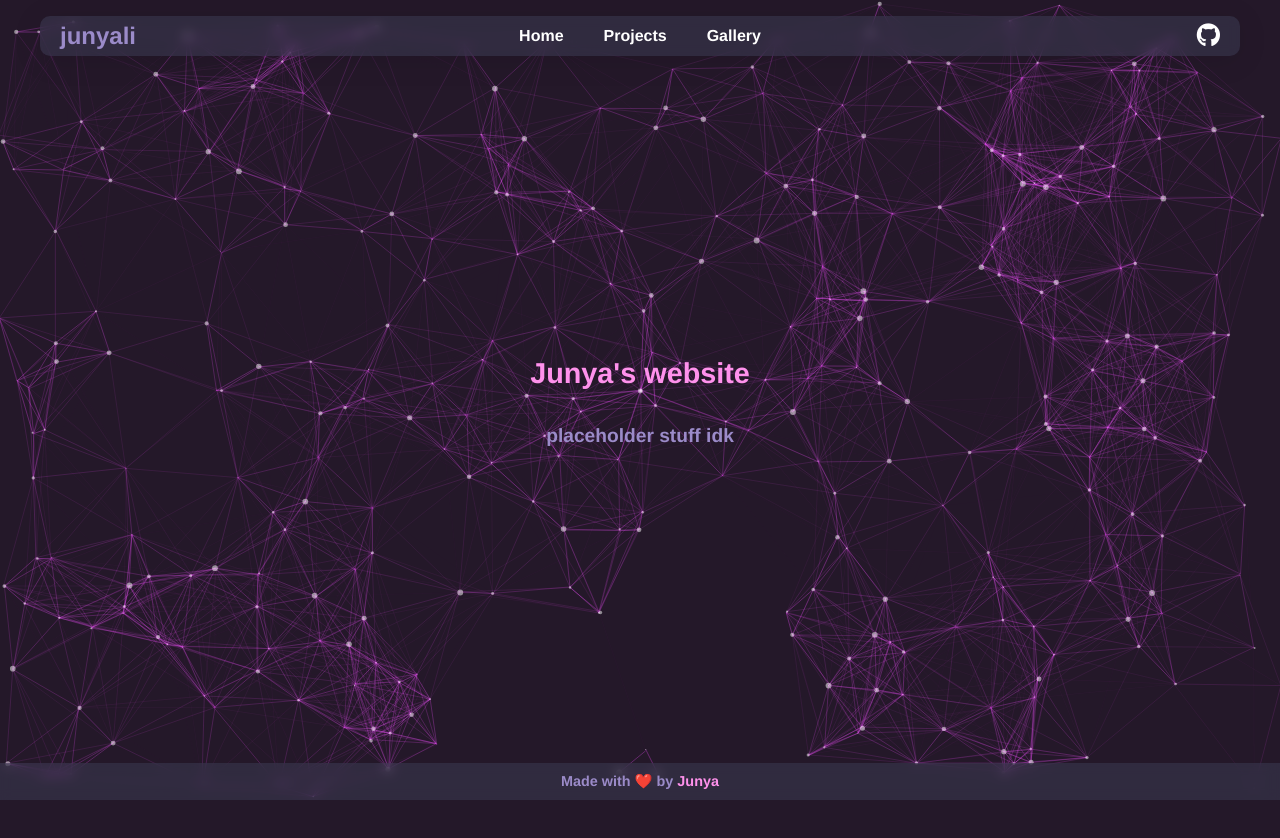
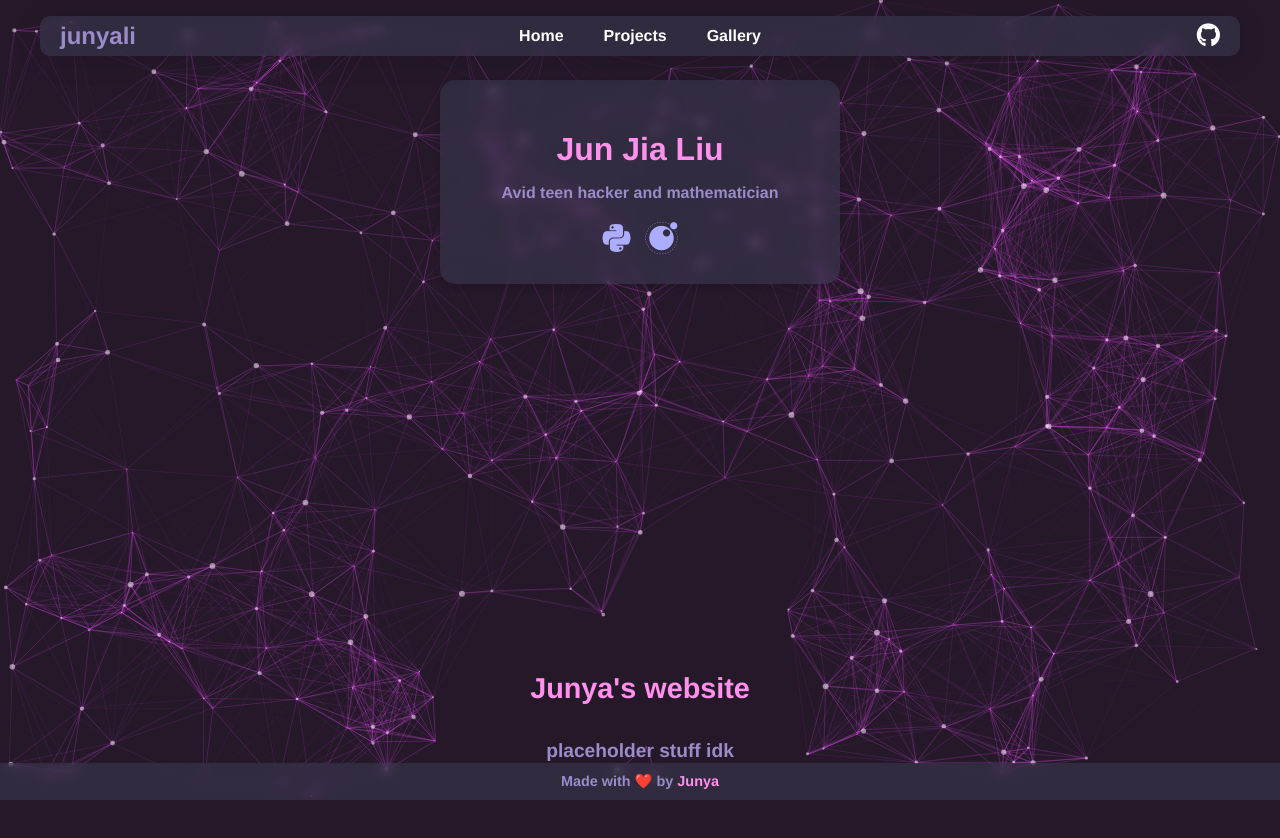
Before and after one commit to junyali/junyali.github.io, a plain HTML site: page index.html in a window 1280 px wide. Before the commit the page ends 800 px from the top, so only its background shows below. Drawn offline with nearby package versions, Linux system fonts and the light colour scheme; animation ran at ten frames a second; a web font is replaced by a local one.

Commit message:
Add basic introductory card

```diff
--- a/index.html
+++ b/index.html
@@ -20,6 +20,7 @@
         <link rel="icon" href="./favicons/favicon.ico">
         <link rel="manifest" href="./manifest.json">
         <link rel="stylesheet" href="./static/css/main.css">
+        <link rel="stylesheet" type='text/css' href="https://cdn.jsdelivr.net/gh/devicons/devicon@latest/devicon.min.css" />
         <script src="https://kit.fontawesome.com/d28e9ea757.js" crossorigin="anonymous"></script>
     </head>
 <body>
@@ -40,6 +41,15 @@
     </div>
 
     <div class="container">
+        <div class="home">
+            <h1 class="home-name">Jun Jia Liu</h1>
+            <p class="home-description">Avid teen hacker and mathematician</p>
+            <i class="experience">
+                <i class="fa-brands fa-python"></i>
+                <i class="devicon-lua-plain"></i>
+            </i>
+        </div>
+
         <section id="home">
             <h1>Junya's website</h1>
             <p>placeholder stuff idk</p>
--- a/static/css/main.css
+++ b/static/css/main.css
@@ -276,3 +276,54 @@ h1, h2 {
 #home p {
     max-width: 600px;
 }
+
+.container {
+
+}
+
+.container {
+    display: flex;
+    flex-direction: column;
+    align-items: center;
+    min-height: 100vh;
+    padding-top: 10vh; /* Navbar offset */
+    width: 100%;
+    max-width: 1200px;
+    margin: 0 auto;
+}
+
+.home {
+    background-color: rgba(66, 67, 91, 0.45);
+    backdrop-filter: blur(5.8px);
+    -webkit-backdrop-filter: blur(5.8px);
+    border-radius: 15px;
+    padding: 30px;
+    width: 90%;
+    max-width: 400px;
+    text-align: center;
+    box-shadow: 0 4px 6px rgba(0, 0, 0, 0.1);
+    margin-bottom: 30px;
+}
+
+.home-name {
+    font-size: 2rem;
+    margin-bottom: 10px;
+    color: #FF91EC;
+}
+
+.home-description {
+    font-size: 1rem;
+    margin-bottom: 20px;
+    color: #9b8bc9;
+}
+
+.experience {
+    display: flex;
+    justify-content: center;
+    gap: 15px;
+}
+
+.experience i {
+    font-size: 2rem;
+    color: #adadff;
+}
```
